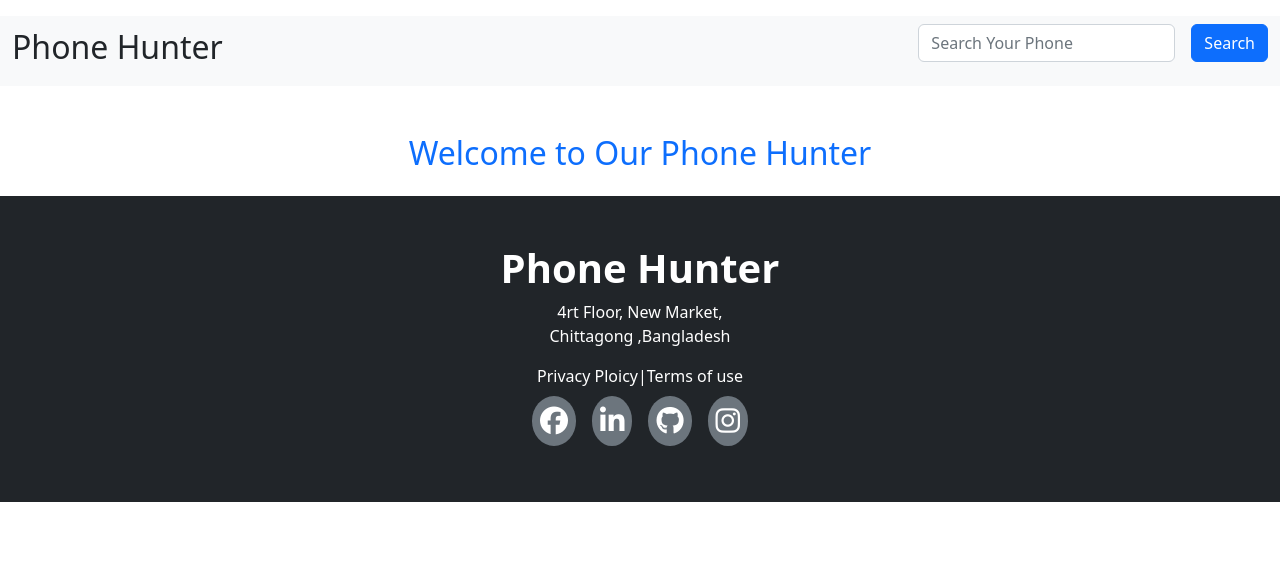
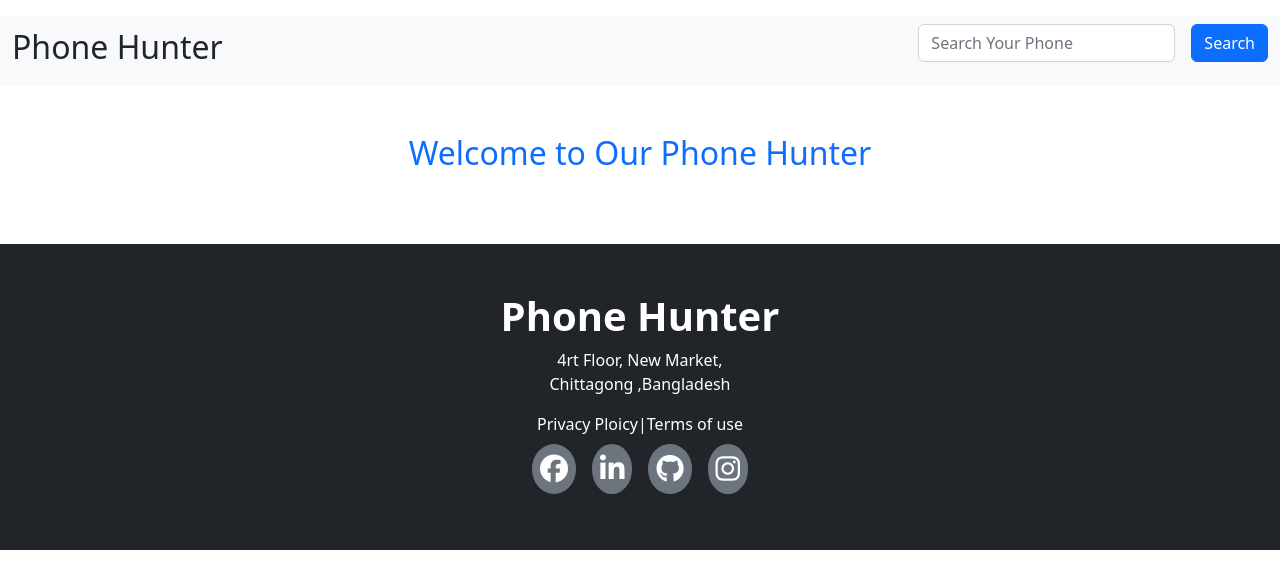
Before and after one commit to amernadim/Phone-Hunter-API, a plain HTML site: page index.html in a window 1280 px wide. Drawn offline with nearby package versions, Linux system fonts and the light colour scheme; no server answers.

Commit message:
added some style

```diff
--- a/index.html
+++ b/index.html
@@ -71,7 +71,7 @@
 
 
        <!-- Footer start -->
-       <footer class="bg-dark text-white p-5" id="about">
+       <footer class="bg-dark text-white p-5 mt-5" id="about">
         <div class="text-center">
           <h1 class="fw-bold">Phone Hunter</h1>
           <p class="">4rt Floor, New Market,<br> Chittagong ,Bangladesh</p>
```
